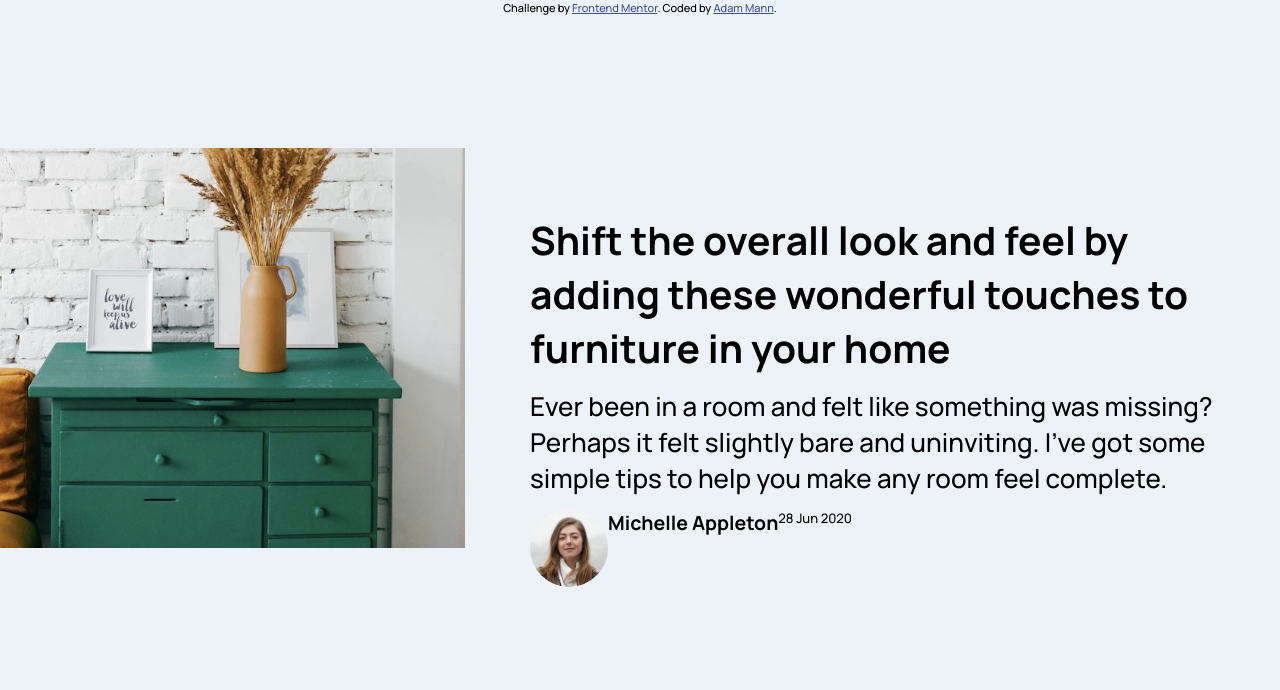
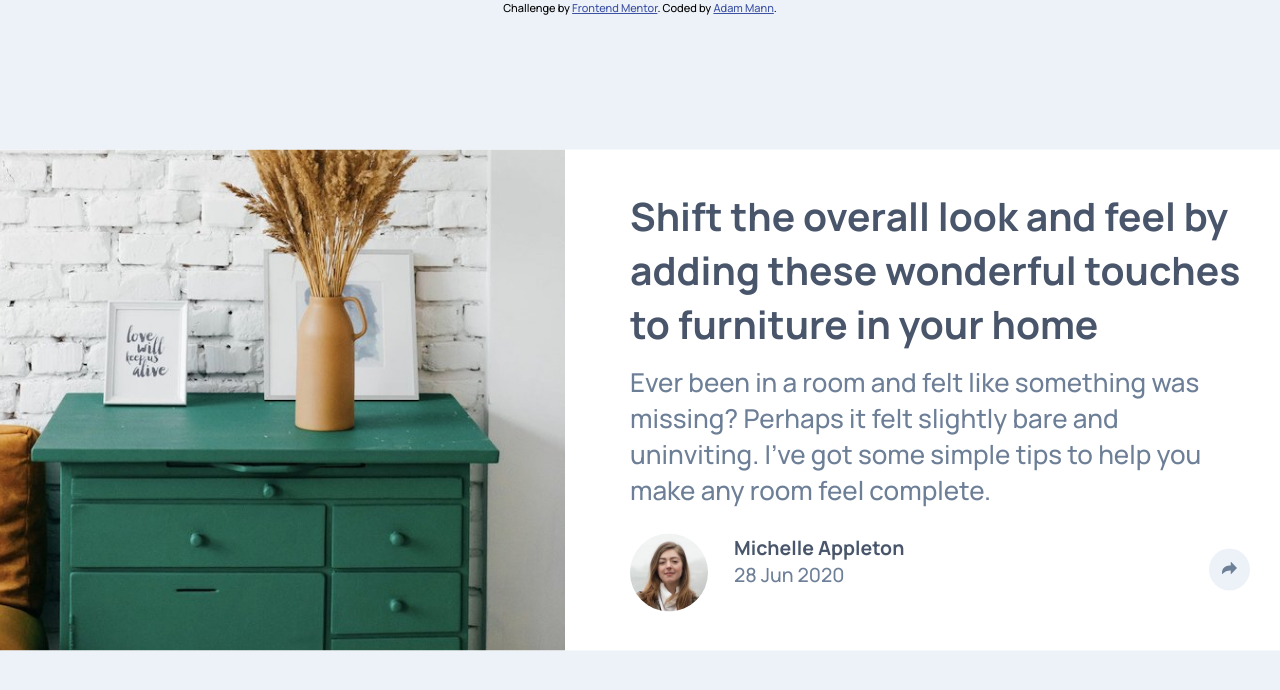
Before and after one commit to aemann2/article-preview-component-master, a plain HTML site: page index.html in a window 1280 px wide. Shown: the top 690 px of the page. Drawn offline with Linux system fonts and the light colour scheme.

Commit message:
styled card

```diff
--- a/css/style.scss
+++ b/css/style.scss
@@ -43,33 +43,60 @@ body {
   display: flex;
   border-radius: 20px;
   width: 1350px;
+  background-color: white;
 }
 
 .photo {
   &__img {
-    height: 400px;
+    width: 600px;
+    height: 100%;
+    object-fit: cover;
     border-radius: 20px 0px 0px 20px;
   }
 }
 
 .text {
-  padding: 5rem;
+  padding: 3rem 5rem;
+  color: $main-color;
 
   &__header {
     font-size: 3rem;
     margin-bottom: 1rem;
+    color: $heading-color;
   }
 
   &__body {
     font-size: 2rem;
-    margin-bottom: 1rem;
+    margin-bottom: 2rem;
   }
 
   &__footer {
-    display: flex;
     &__img {
       height: 6rem;
+      margin-right: 2rem;
       border-radius: 50%;
+      float: left;
+    }
+
+    &__name {
+      color: $heading-color;
+    }
+
+    &__date {
+      font-size: 1.5rem;
+    }
+
+    &__share {
+      background-color: $main-bg;
+      border: none;
+      border-radius: 50%;
+      float: right;
+      padding: 1rem;
+      margin-top: -3rem;
+    }
+
+    &__share:hover {
+      cursor: pointer;
     }
   }
 
--- a/index.html
+++ b/index.html
@@ -25,6 +25,9 @@
         <img src="./images/avatar-michelle.jpg" alt="Michelle" class="text__footer__img">
         <h2 class="text__footer__name">Michelle Appleton</h2>
         <p class="text__footer__date">28 Jun 2020</p>
+        <button class="text__footer__share">
+          <img src="./images/icon-share.svg" alt="" class="text__footer__arrow">
+        </button>
       </footer>
       <aside class="text__aside">
         <p class="text__aside-share">Share</p>
```
Also changed, not shown: css/style.css, 1 other file.
